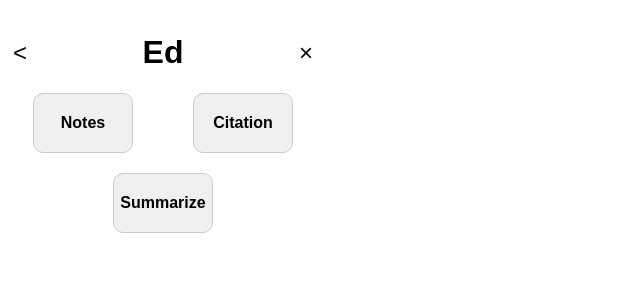
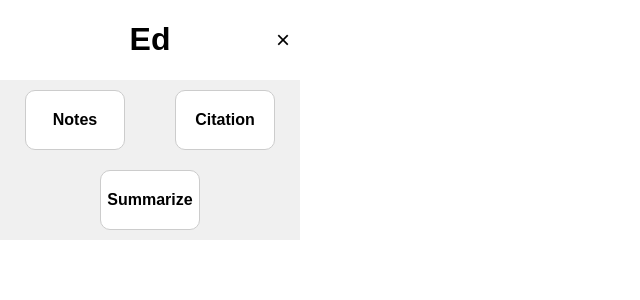
Before and after one commit to itaymev/personal-assistant-extension, a React (Create React App) app in the folder react-chrome-ext/: page / in a window 1280 px wide. Shown: the top 300 px of the page, without its empty margins (0-640 px from the left). Built offline with nearby package versions, Linux system fonts and the light colour scheme; the HTML template or start-up script is replaced by a standard one.

Commit message:
more styling shcanges as well as added light/dark mode through os app theme

```diff
--- a/react-chrome-ext/src/App.css
+++ b/react-chrome-ext/src/App.css
@@ -1,6 +1,32 @@
+/* Colors */
+:root {
+  --header-bg-color: #ffffff;
+  --container-bg: #e8e8e8;
+  --background-color: #f0f0f0;
+  --scroll-color: #d3d1d1;
+  --border-color: #ccc;
+  --text-color: #000000;
+  --primary-color: #007bff;
+  --hover-color: yellow;
+}
+
+@media (prefers-color-scheme: dark) {
+  :root {
+    --header-bg-color: #373737;
+    --container-bg: #272727;
+    --background-color: #1d1d1d;
+    --scroll-color: #373737;
+    --border-color: #4d4d4d;
+    --text-color: #eeeeee;
+    --primary-color: #1a73e8;
+    --hover-color: #4b4b4b;
+  }
+}
+
 body {
   font-family: Arial, sans-serif;
-  padding: 5px;
+  margin: 0;
+  color: var(--text-color);
 }
 
 .hidden {
@@ -12,6 +38,10 @@ body {
   margin-bottom: 10px;
   border-radius: 10px;
   padding: 4%;
+  resize: none;
+  overflow: hidden;
+  background-color: var(--container-bg);
+  border: 1px solid var(--border-color);
 }
 
 #note-header {
@@ -29,7 +59,13 @@ body {
 #save-note {
   height: 1.75em;
   border-radius: 5px;
-  border-width: 2px;
+  background-color: var(--container-bg);
+  color: var(--text-color);
+  border: 1px solid var(--border-color);
+  display: flex;
+  justify-content: center;
+  align-items: center;
+  cursor: pointer;
 }
 
 #note-ul {
@@ -40,11 +76,12 @@ body {
   margin-top: 7.5%;
   margin-bottom: 7.5%;
   padding: 2%;
+  margin-inline: 10px;
+  border-radius: 5px;
 }
 
 #note-list-item:hover {
-  border-radius: 5px;
-  background-color: yellow;
+  background-color: var(--hover-color);
   cursor: pointer;
 }
 
@@ -65,6 +102,22 @@ body {
   margin-top: 10px;
   height: 300px;
   overflow-y: auto;
+}
+
+::-webkit-scrollbar {
+  background-color: var(--background-color);
+  width: 10px;
+  border-radius: 10px;
+}
+
+::-webkit-scrollbar-thumb {
+  background-color: var(--scroll-color);
+  border-radius: 10px;
+}
+
+::-webkit-scrollbar-track {
+  background-color: var(--background-color);
+  border-radius: 10px;
 }
 
 .note {
@@ -109,6 +162,8 @@ body {
   display: flex;
   justify-content: center;
   align-items: center;
+  padding: 10px;
+  background-color: var(--background-color);
 }
 
 /* Header with icons */
@@ -116,6 +171,8 @@ body {
   display: flex;
   justify-content: space-between;
   align-items: center;
+  padding-inline: 10px;
+  background-color: var(--header-bg-color);
 }
 
 .popup-header .icon {
@@ -135,8 +192,9 @@ body {
 .popup-button {
   width: 100px;
   height: 60px;
-  background-color: #f0f0f0;
-  border: 1px solid #ccc;
+  background-color: var(--header-bg-color);
+  color: var(--text-color);
+  border: 1px solid var(--border-color);
   border-radius: 10px;
   display: flex;
   justify-content: center;
--- a/react-chrome-ext/src/App.tsx
+++ b/react-chrome-ext/src/App.tsx
@@ -29,7 +29,7 @@ export default function PersonalAssistant() {
   return (
     <div className='main-body'>
       <div className='popup-header'>
-        <span className="icon" onClick={handleBackToHome}>&lt;</span>
+        {<span className="icon" onClick={handleBackToHome} style={view === 'home' ? { color: '#00000000' } : {}}>&lt;</span>}
         <h1>Ed</h1>
         <span className="icon" onClick={() => window.close()}>&times;</span>
       </div>
--- a/react-chrome-ext/src/screens/NotesScreen.tsx
+++ b/react-chrome-ext/src/screens/NotesScreen.tsx
@@ -1,6 +1,7 @@
 /// <reference types="chrome"/>
 
 import { useEffect, useState } from "react";
+import '../App.css';
 
 type NotesProps = {
     backToHome?: () => void;
@@ -24,7 +25,7 @@ export default function Notes(props: NotesProps) {
     }
 
     function saveNotes() {
-        let notes = userNotes;
+        let notes = [...userNotes];
         if (notes?.length >= 50) {
             alert('Maximum of 50 notes reached.');
             return;
@@ -33,7 +34,10 @@ export default function Notes(props: NotesProps) {
             notes[editIndex] = note;
             setEditIndex(null);
         } else {
-            notes.push(note);
+            notes = [note, ...notes];
+            if (note === '') {
+                return;
+            }
         }
         chrome.storage.sync.set({ 'userNotes': notes }, () => {
             console.log('Note saved');
@@ -56,7 +60,12 @@ export default function Notes(props: NotesProps) {
 
     // edit note
     function editNote(index: number) {
-        setEditIndex(index);
+        setEditIndex(prev => {
+            if (prev === index) {
+                return null;
+            }
+            return index
+        });
     }
 
     // save edited note
@@ -94,7 +103,7 @@ export default function Notes(props: NotesProps) {
             <div id="saved-notes">
                 <ul id="note-ul">
                     {userNotes.map((note, index) => (
-                        <li id="note-list-item" key={index} style={{ position: 'relative', backgroundColor: editIndex === index ? "yellow" : undefined }}>
+                        <li id="note-list-item" key={index} style={{ position: 'relative', backgroundColor: editIndex === index ? 'var(--hover-color)' : undefined }}>
                             <div style={{ display: "flex", flexDirection: 'row' }}>
 
                                 <span
```
Also changed, not shown: 1 other file (tests, documents, lock files or other folders).
